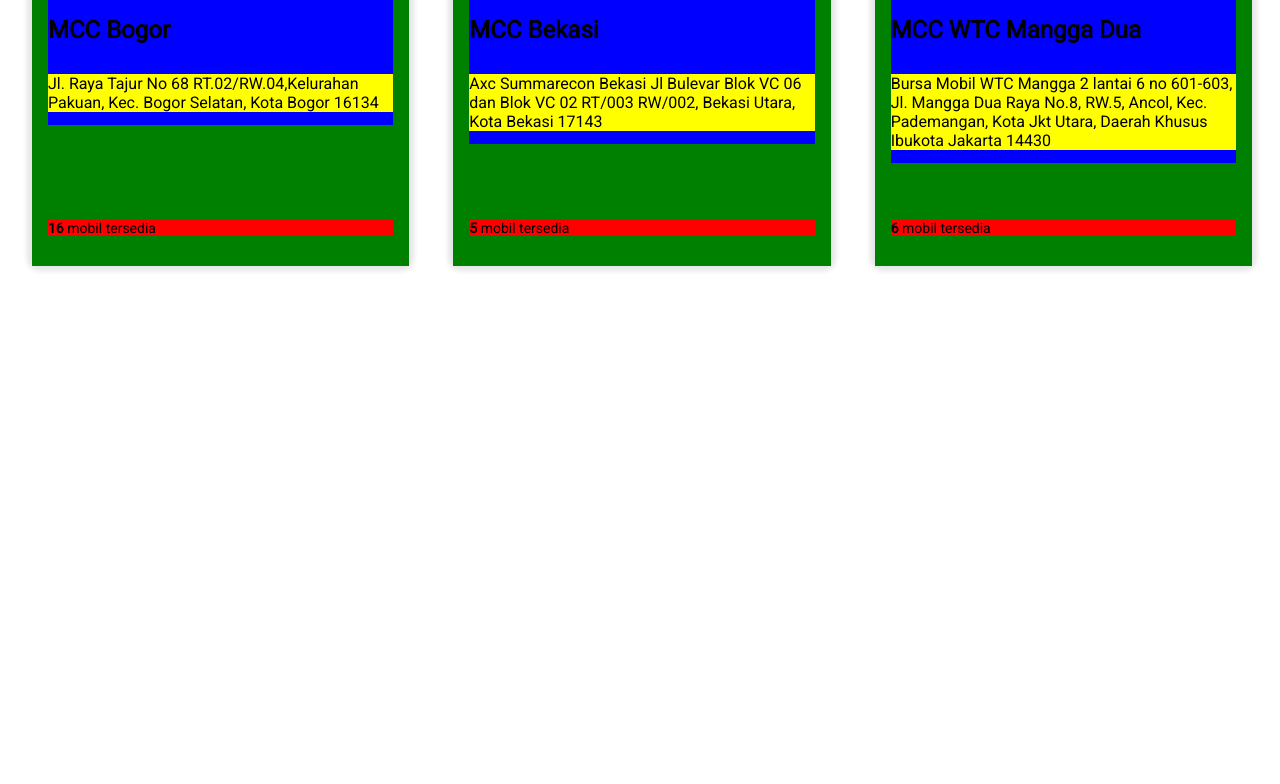
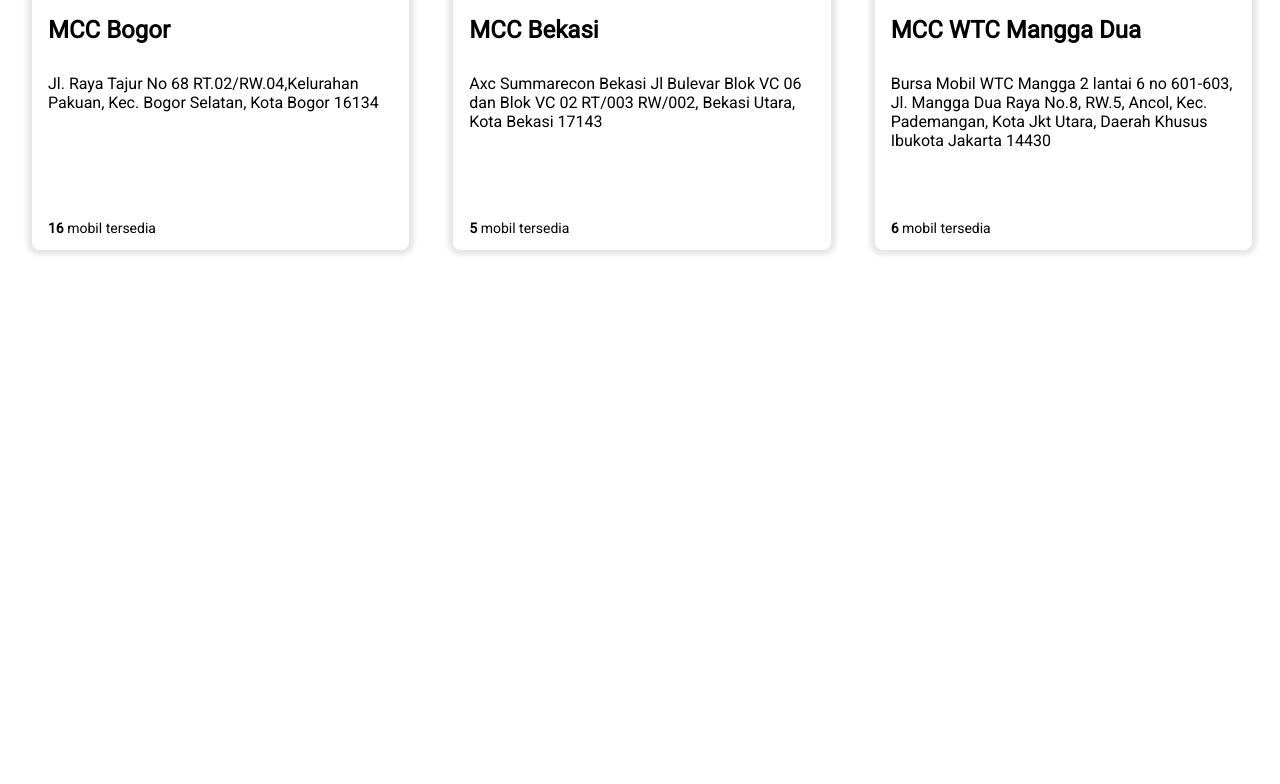
Before and after one commit to tribagusu/web-layout, a plain HTML site: page index.html in a window 1280 px wide. Shown: the part 1578-2362 px from the top of the page. Drawn offline with Linux system fonts and the light colour scheme.

Commit message:
delete color helper

```diff
--- a/style.css
+++ b/style.css
@@ -20,18 +20,16 @@
 
 .card-content {
   height: 250px;
-  padding: 16px;
+  padding: 16px 16px 0 16px;
   display: flex;
   flex-direction: column;
   justify-content: space-between;
   overflow-y: hidden;
-  background-color: green;
 }
 
 .store {
   display: flex;
   flex-direction: column;
-  background-color: blue;
 }
 
 .card h1 {
@@ -41,13 +39,11 @@
 .card h2 {
   font-size: 16px;
   font-weight: 400;
-  background-color: yellow;
 }
 
 .card p {
   font-size: 14px;
   margin-top: 50px;
-  background-color: red;
 }
 
 img {
```
